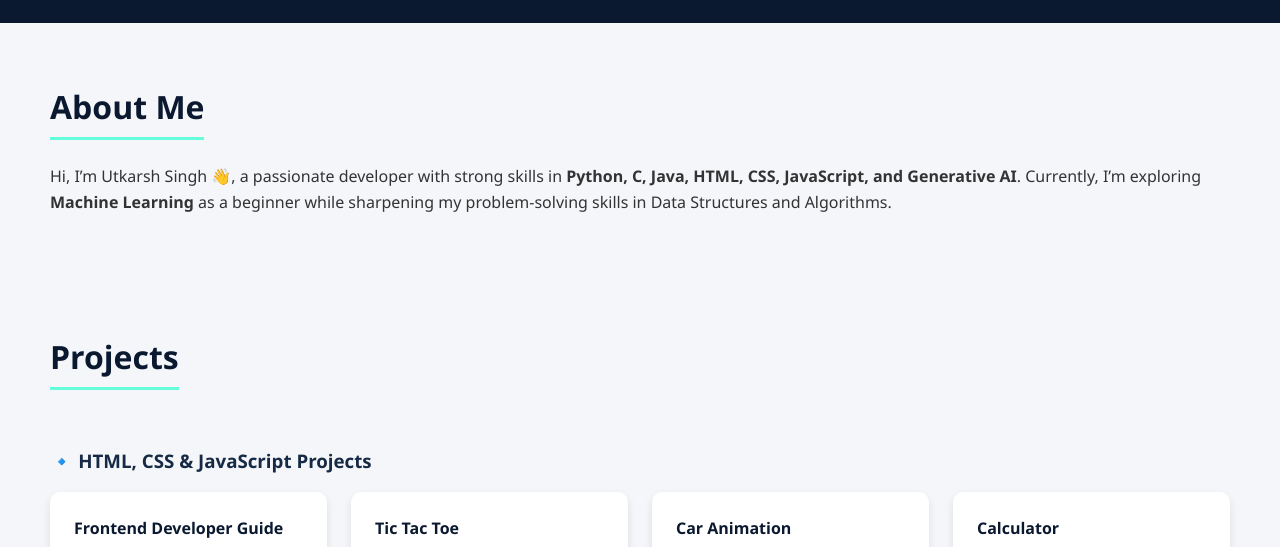
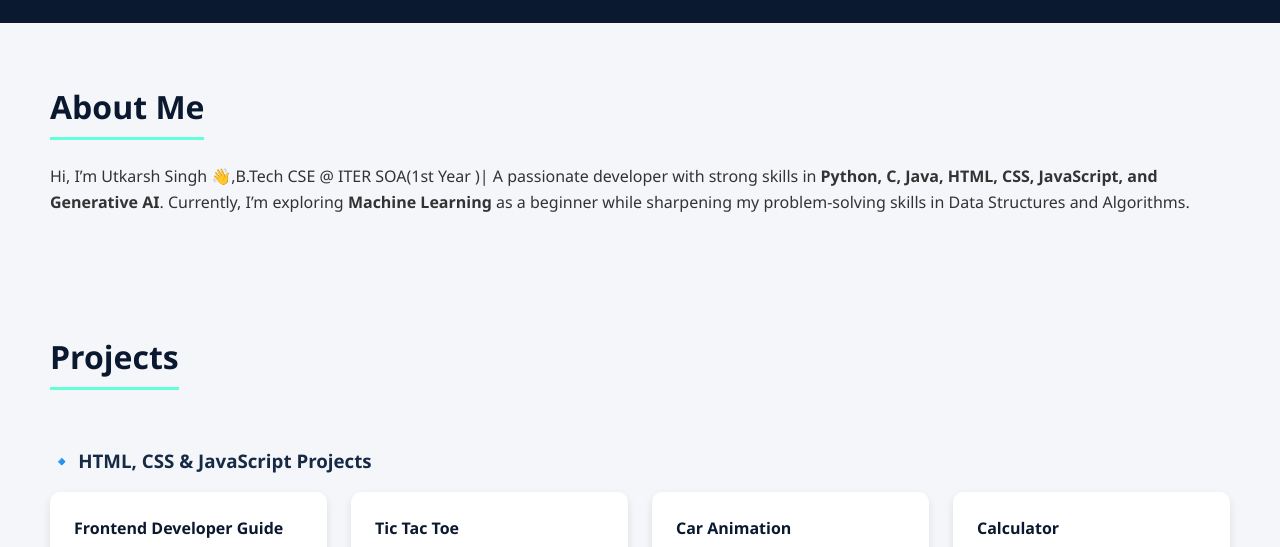
Before and after one commit to utkarszz/PORTFOLIO, a plain HTML site: page index.html in a window 1280 px wide. Shown: the part 218-765 px from the top of the page. Drawn offline with Linux system fonts and the light colour scheme.

Commit message:
Updated About Me section

```diff
--- a/index.html
+++ b/index.html
@@ -26,7 +26,7 @@
     <div class="container">
       <h2>About Me</h2>
       <p>
-        Hi, I’m Utkarsh Singh 👋, a passionate developer with strong skills in
+        Hi, I’m Utkarsh Singh 👋,B.Tech CSE @ ITER SOA(1st Year )| A passionate developer with strong skills in
         <b>Python, C, Java, HTML, CSS, JavaScript, and Generative AI</b>.
         Currently, I’m exploring <b>Machine Learning</b> as a beginner while sharpening my
         problem-solving skills in Data Structures and Algorithms.
```
